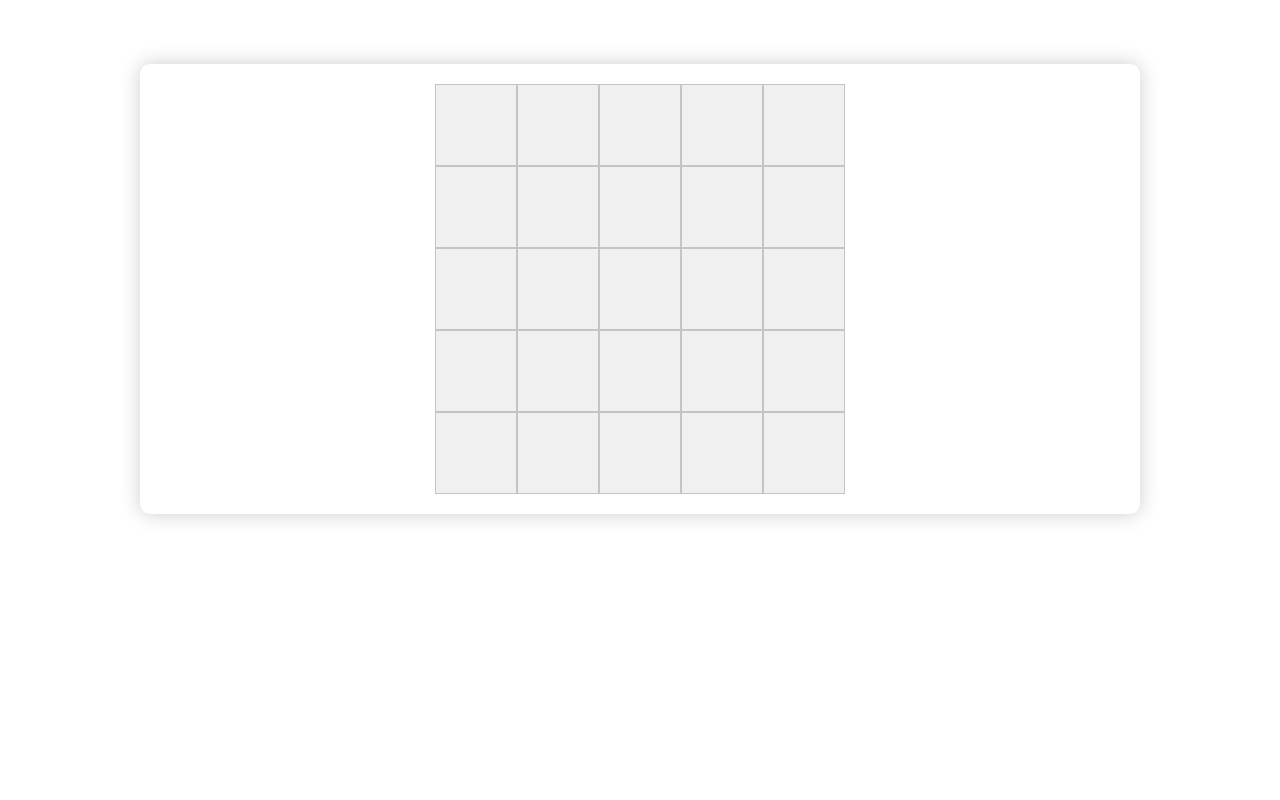
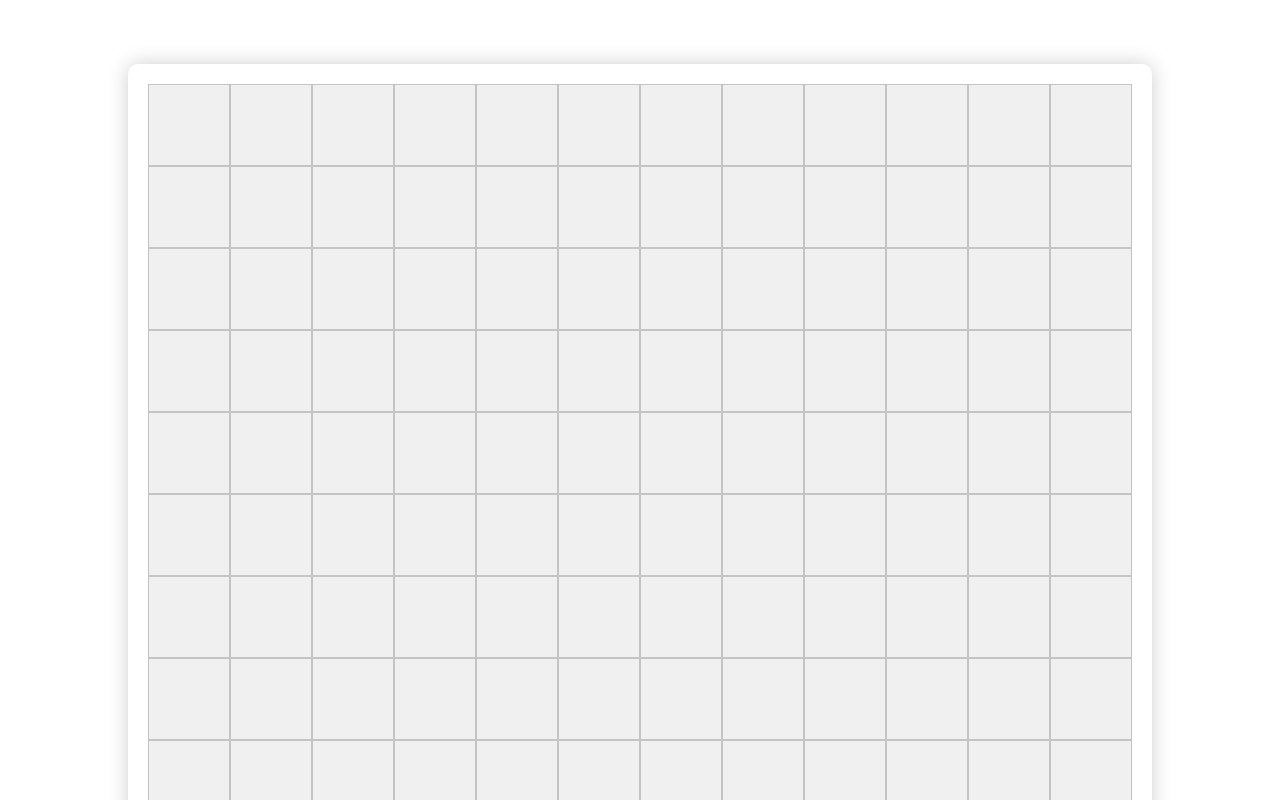
Before and after one commit to MeliLegname/Grilla, a React (Create React App) app: page / in a window 1280 px wide. Shown: the top 800 px of the page. Built offline with nearby package versions, Linux system fonts and the light colour scheme.

Commit message:
Limpio el Código. Mejoro Css

```diff
--- a/src/components/CellsContainer.js
+++ b/src/components/CellsContainer.js
@@ -8,11 +8,9 @@ class CellsContainer extends React.Component {
 		super(props);
 
 		this.state = {
-			numColumn: 5,
-			column: [],
+			numColumn: 12,
 
-			numRow: 5,
-			row: [],
+			numRow: 12,
 
 			posibleValue: [ ' ', 'X', 'O', 'J', 'R' ],
 			cellState: []
--- a/src/components/styles/CellsContainer.css
+++ b/src/components/styles/CellsContainer.css
@@ -1,15 +1,20 @@
+body {
+	display: flex;
+	justify-content: center;
+	align-items: center;
+}
+
 .CellsContainer {
 	background-color: white;
 	box-shadow: 0 0px 20px 0px rgba(0, 0, 0, 0.2);
 	border-radius: 10px;
-
+	/*
 	width: 75%;
 	height: 75%;
+	display: flex; */
 
 	padding: 20px;
 	margin: 4rem auto;
-
-	display: flex;
 }
 
 .ContFilas {
```
